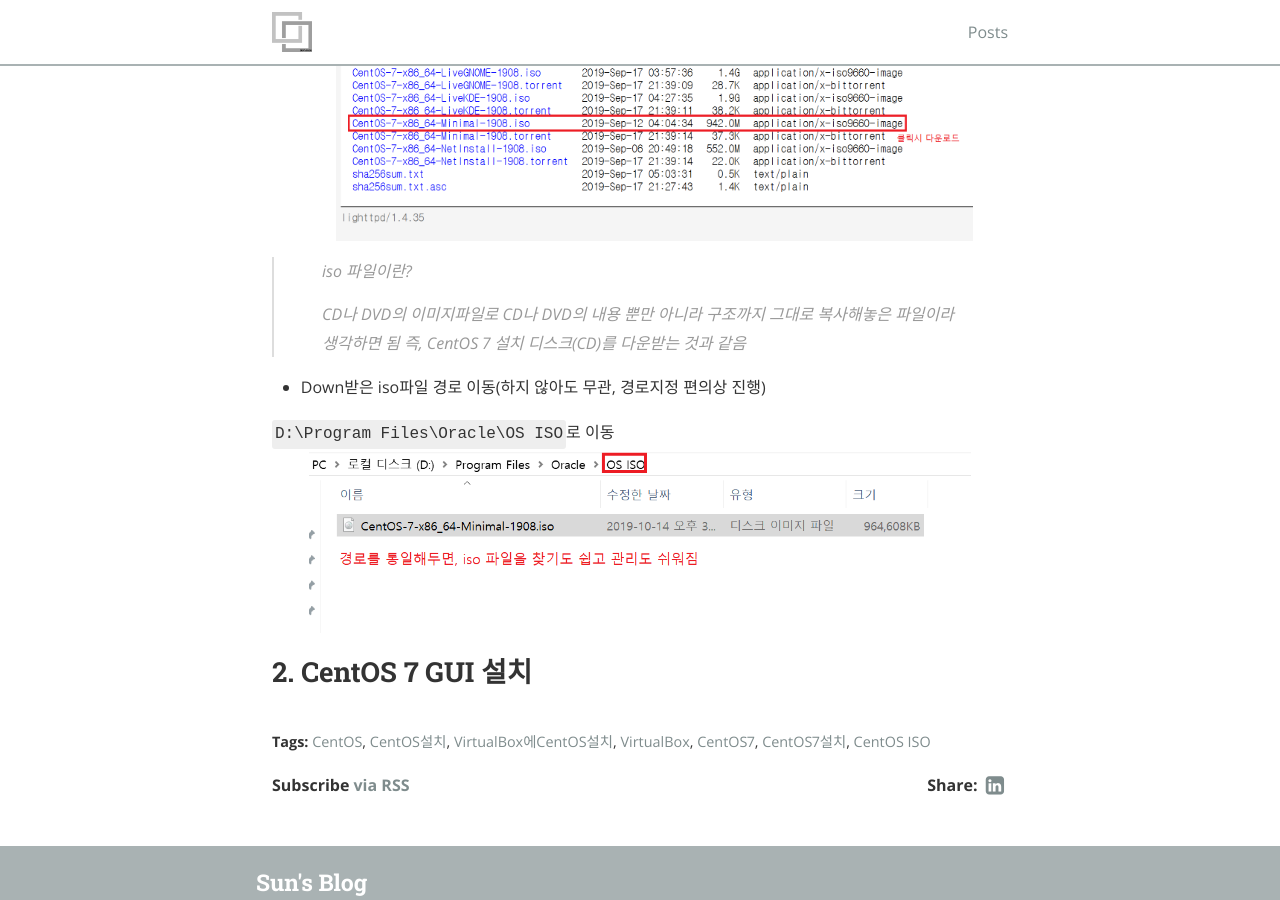
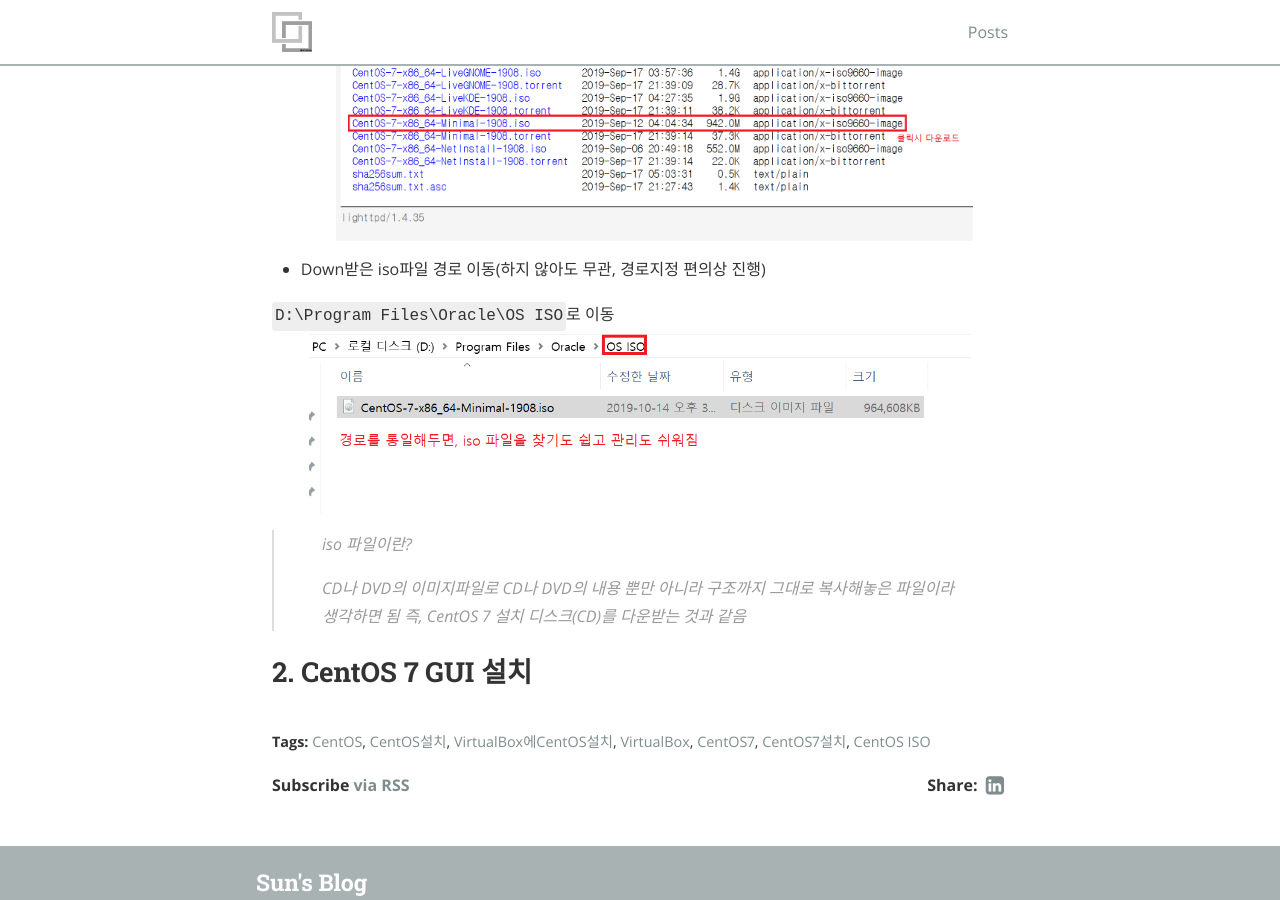
Before and after one commit to gptjs409/gptjs409.github.io, a Jekyll site: the page built from _posts/infra/2019-10-14-CentOS-Install-GUI.md, in a window 1280 px wide and 900 px high, scrolled down 1544 px. Built offline with Jekyll 4.4.1, drawn with Linux system fonts in a browser that asks for light colours; nearby versions of some CDN libraries.

Commit message:
#1 update 2019-10-14-CentOS-Install-GUI.md

```diff
--- a/_posts/infra/2019-10-14-CentOS-Install-GUI.md
+++ b/_posts/infra/2019-10-14-CentOS-Install-GUI.md
@@ -25,14 +25,14 @@ CentOS 7버전 다운로드(현재 최신버전은 8)
   - CentOS-7-x86_64-Minimal-1908.iso 다운로드
   ![image](/img/2019-10-14/CentOS-Install-GUI-003-downloads3.png)
 
+  - Down받은 iso파일 경로 이동(하지 않아도 무관, 경로지정 편의상 진행)
+
+  `D:\Program Files\Oracle\OS ISO`로 이동
+  ![image](/img/2019-10-14/CentOS-Install-GUI-004-downloads4.png)
+
   > iso 파일이란?
   >
   > CD나 DVD의 이미지파일로 CD나 DVD의 내용 뿐만 아니라 구조까지 그대로 복사해놓은 파일이라 생각하면 됨
   > 즉, CentOS 7 설치 디스크(CD)를 다운받는 것과 같음
 
-  - Down받은 iso파일 경로 이동(하지 않아도 무관, 경로지정 편의상 진행)
-
-  `D:\Program Files\Oracle\OS ISO`로 이동
-  ![image](/img/2019-10-14/CentOS-Install-GUI-004-downloads4.png)
-
 ## 2. CentOS 7 GUI 설치
```
